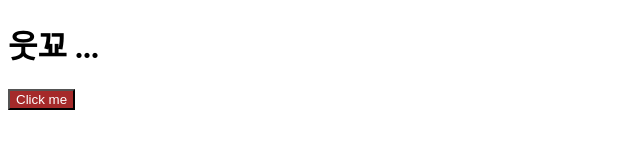
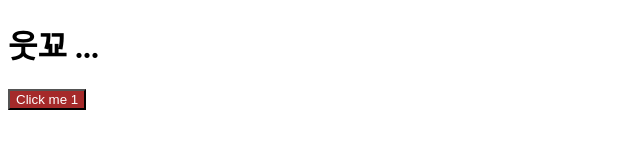
Before and after one commit to memomou/memo_frontend, a React (Create React App) app: page /btn/1 in a window 1280 px wide. Shown: the top 160 px of the page, without its empty margins (0-640 px from the left). Built offline with nearby package versions, Linux system fonts and the light colour scheme.

Commit message:
Add; react-router-dom 사용하는 예시 추가

```diff
--- a/package.json
+++ b/package.json
@@ -12,6 +12,7 @@
     "@types/react-dom": "^18.0.0",
     "react": "^18.3.1",
     "react-dom": "^18.3.1",
+    "react-router-dom": "^6.24.1",
     "react-scripts": "5.0.1",
     "typescript": "^4.4.2",
     "web-vitals": "^2.1.0"
--- a/src/App.tsx
+++ b/src/App.tsx
@@ -1,11 +1,16 @@
 import Button from "./Button";
+import { BrowserRouter as Router, Route, Routes } from 'react-router-dom';
 
 function App() {
   return (
-    <div className="App">
+    <Router>
+      <div className="App">
       <h1>웃꾜 ... </h1>
-      <Button />
-    </div>
+      <Routes>
+        <Route path="/btn/:id" element={<Button />} />
+      </Routes>
+      </div>
+    </Router>
   );
 }
 
--- a/src/Button.tsx
+++ b/src/Button.tsx
@@ -1,7 +1,8 @@
 import styles from './Button.module.css';
-
+import {useParams} from 'react-router-dom';
 function Button() {
-  return <button className={styles.btn}>Click me</button>;
+  const params = useParams();
+  return <button className={styles.btn}>Click me {params.id}</button>;
 }
 
 export default Button;
```
Also changed, not shown: 1 other file (tests, documents, lock files or other folders).
